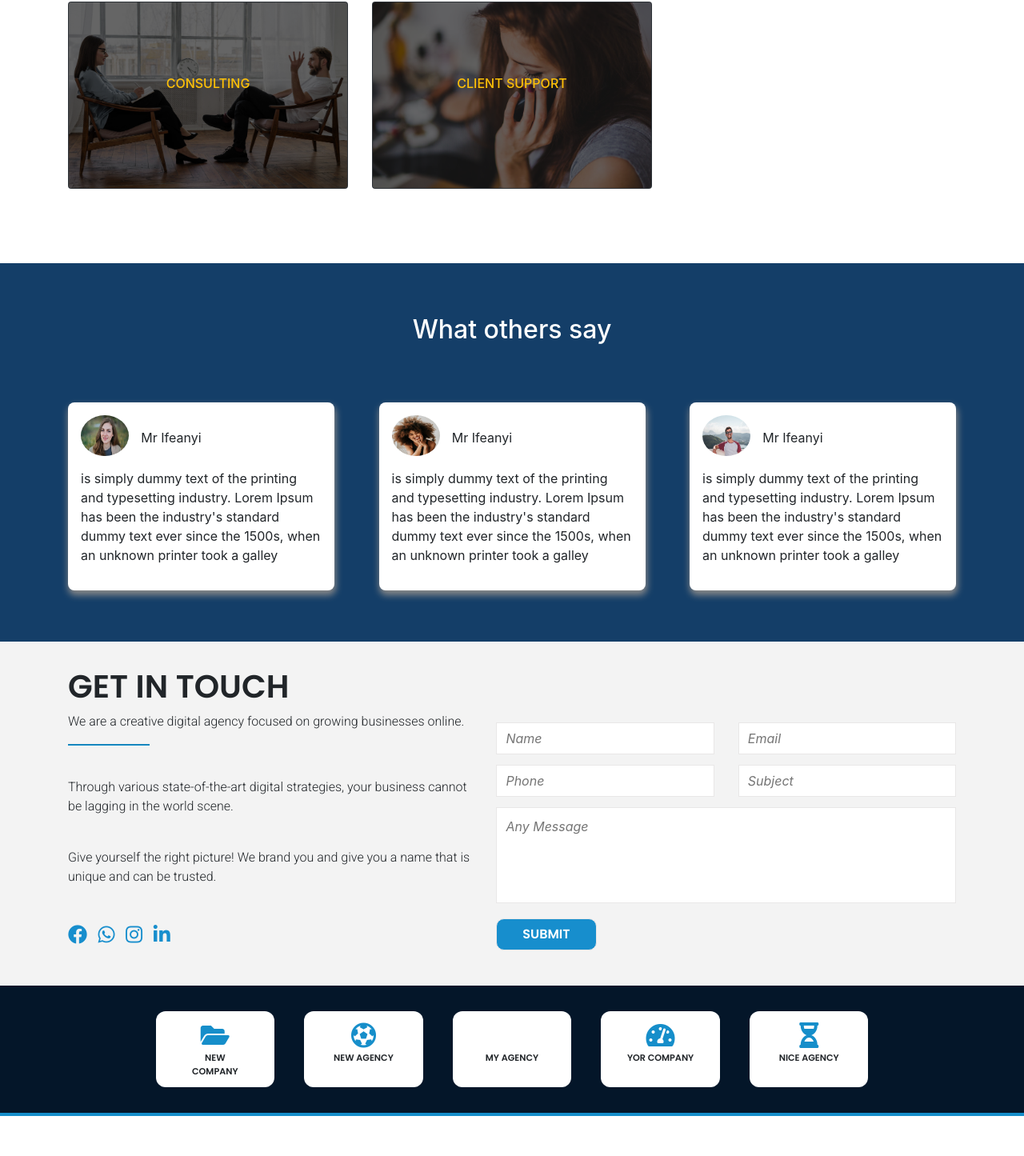
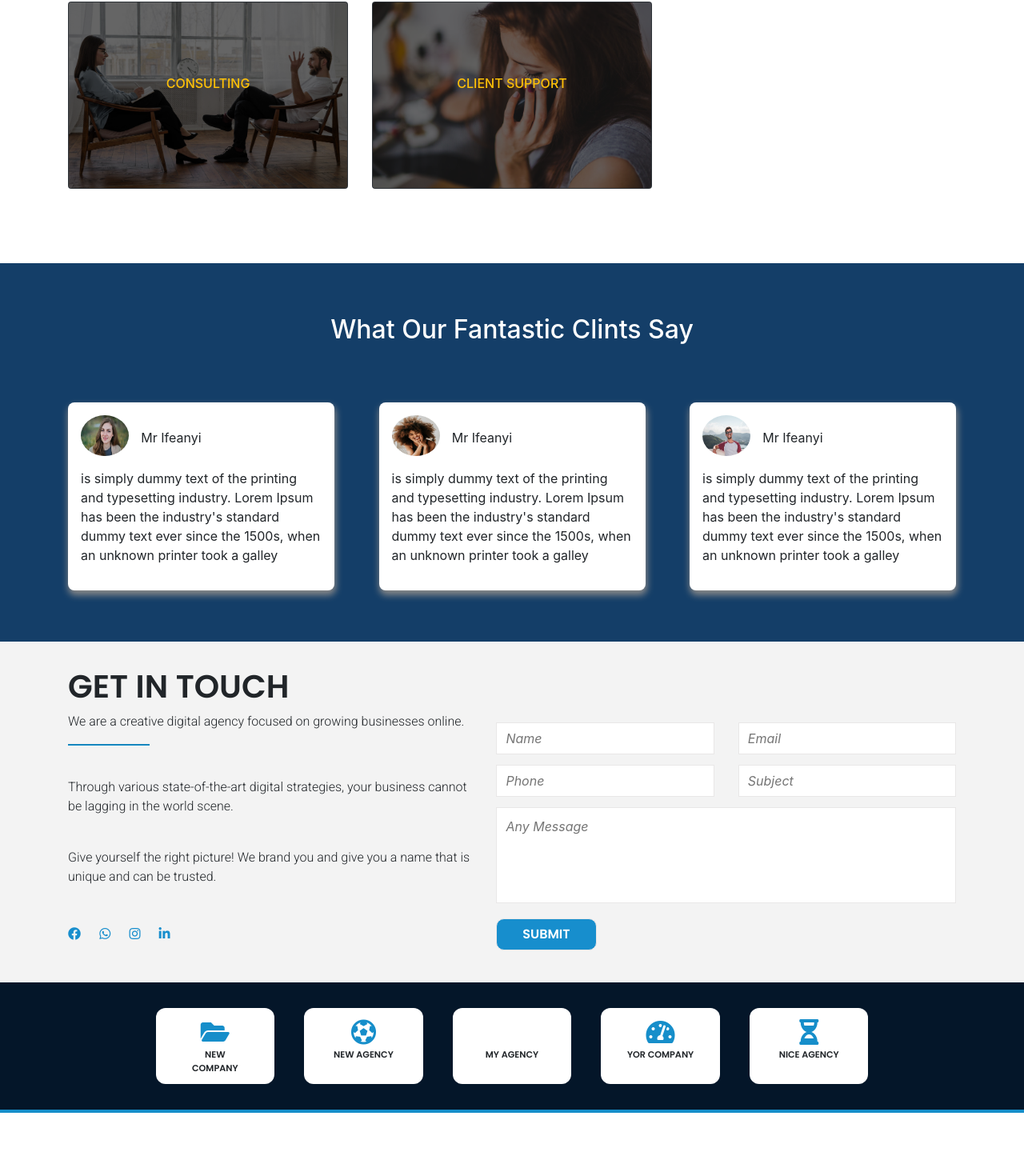
Before and after one commit to josekuaan/Ardwatter, a React (Create React App) app: page / in a window 1280 px wide. Shown: the part 1818-3263 px from the top of the page at 80% size. Built offline with nearby package versions, Linux system fonts and the light colour scheme; some icons are missing.

Commit message:
some corrections on the footer

```diff
--- a/src/App.css
+++ b/src/App.css
@@ -399,7 +399,7 @@ input[type="submit"]{
 
 .icon{
   color: #178ECD;
-  font-size: 1.5rem;
+  font-size: 1rem;
 }
 
 .contact-footer-content{
@@ -451,6 +451,9 @@ footer{
     margin: 0 auto;
     /* padding-top: 5rem; */
 }
+footer> p{
+margin: revert;
+}
 footer > a{
   width: 11%;
   letter-spacing: 2px;
@@ -464,7 +467,7 @@ footer > a:hover{
     color: #ffffff;
 }
 footer > ul{
-  width: 22%;
+  width: 11%;
   display: flex;
   justify-content: space-between;
   font-family: Poppins;
--- a/src/components/Contact.js
+++ b/src/components/Contact.js
@@ -76,7 +76,7 @@ export default function About() {
             </div>
             <div className="footer-container">
             <footer>
-               <p style={{margin: 'revert'}}> Copyright ARDWATTER <spa>&copy;</spa> 2020. All rights reserved.</p>
+               <p ><span style={{paddingRight:'8rem',fontFamily:'Poppins'}} href="#">ARDWATTER</span><spa>&copy;</spa> <span style={{fontSize:'0.8rem'}}>ARDWATTER</span> 2020. All rights reserved.</p>
                 <ul>
                     <li><a href="http://www.facebook.com/ardwatter"><i className="fab fa-facebook icon"></i></a></li>
                     <li><a href="https://api.whatsapp.com/send?phone=2347087216343"><i className="fab fa-whatsapp icon"></i></a></li>
--- a/src/components/Testimony.js
+++ b/src/components/Testimony.js
@@ -6,7 +6,7 @@ import client4 from '../images/client4.jpg'
 export default function Testimony() {
     return (
         <section className="testimony">
-            <h2 style={{paddingTop: '4rem',color:'#ffffff'}}>What others say</h2>
+            <h2 style={{paddingTop: '4rem',color:'#ffffff'}}>What Our Fantastic Clints Say</h2>
             <div style={{padding: '4rem 0'}}>
            <div className="container clients">
                <div className="testimony-content">
```
